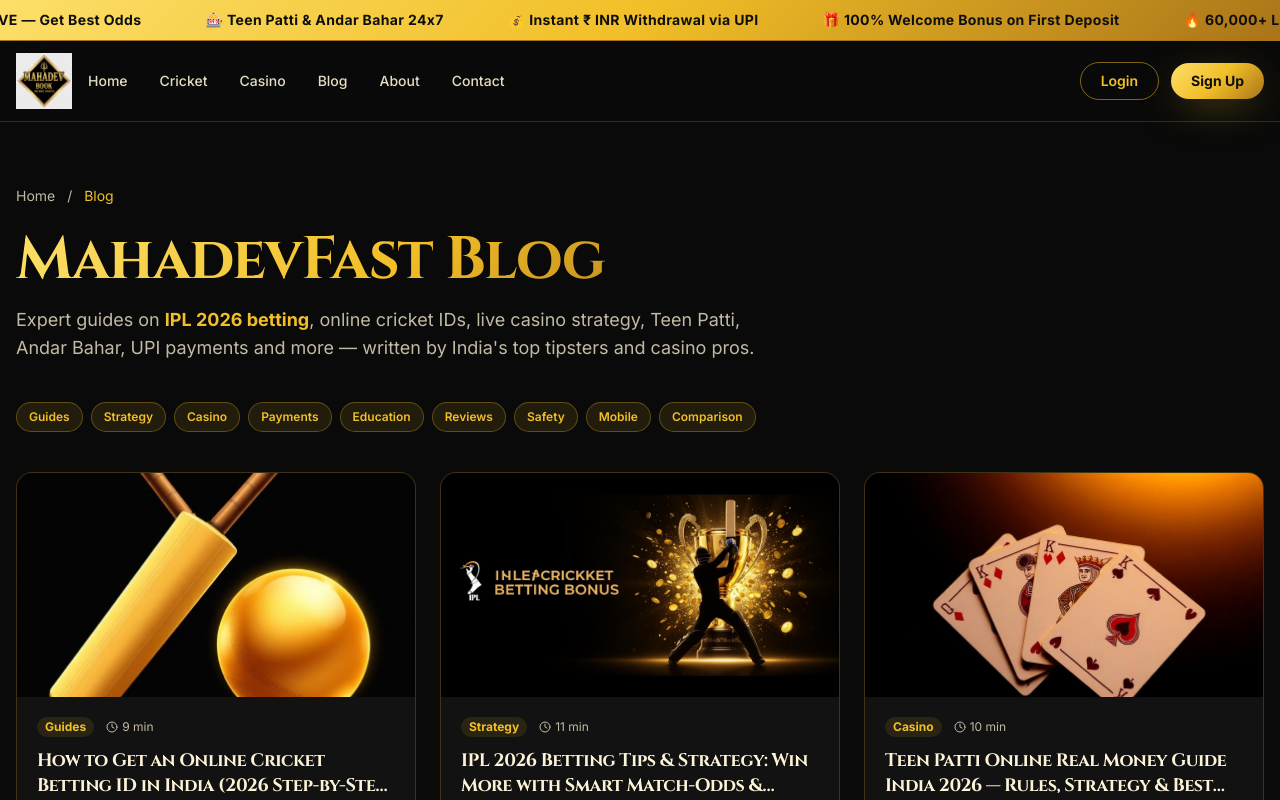
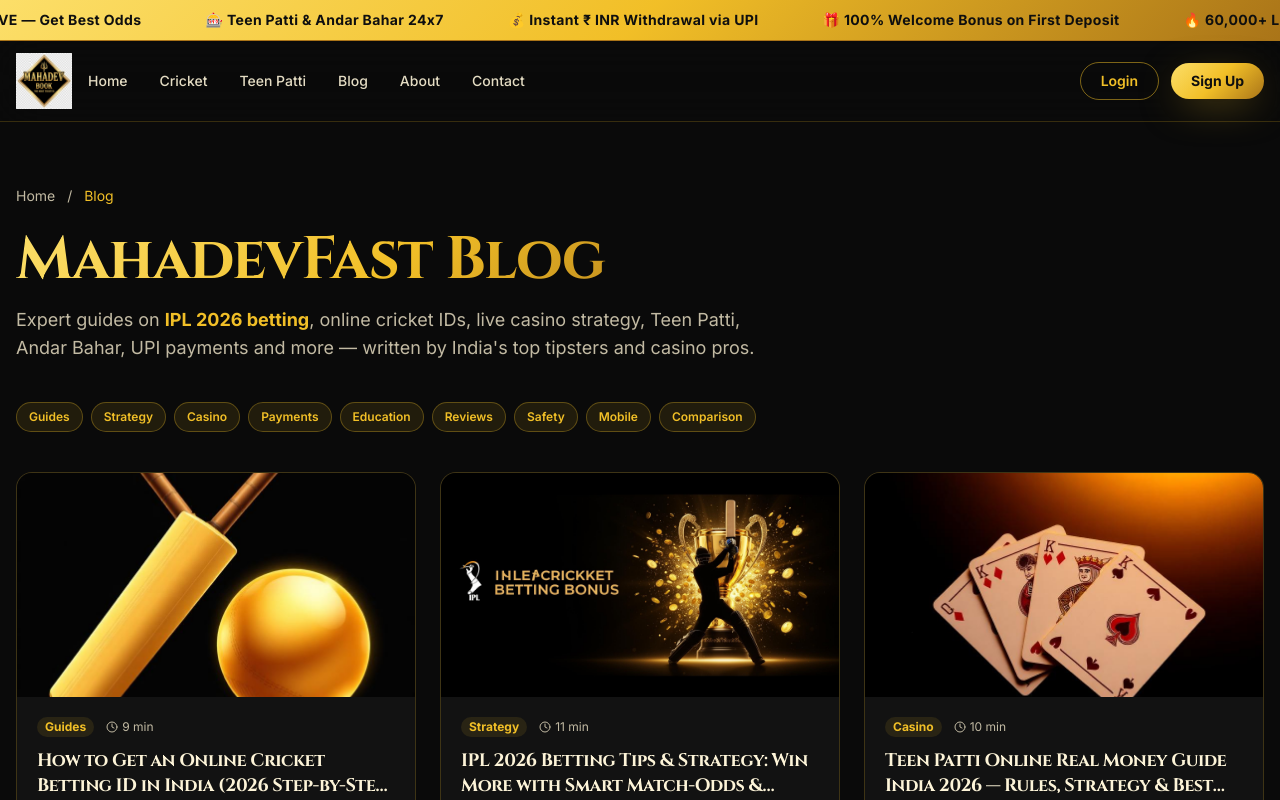
Before and after one commit to Neetu8354/desi-winnings-site, a React (Vite) app: page /blog in a window 1280 px wide. Shown: the top 800 px of the page. Built offline with nearby package versions, Linux system fonts and the light colour scheme.

Commit message:
Replace 'Casino' with 'Teen Patti' in navigation menu

```diff
--- a/src/components/Header.tsx
+++ b/src/components/Header.tsx
@@ -7,7 +7,7 @@ import { Link } from "react-router-dom";
 const NAV = [
   { label: "Home", href: "/" },
   { label: "Cricket", href: "/games/cricket" },
-  { label: "Casino", href: "/games/teen-patti" },
+  { label: "Teen Patti", href: "/games/teen-patti" },
   { label: "Blog", href: "/blog" },
   { label: "About", href: "/about" },
   { label: "Contact", href: "/contact" },
```
